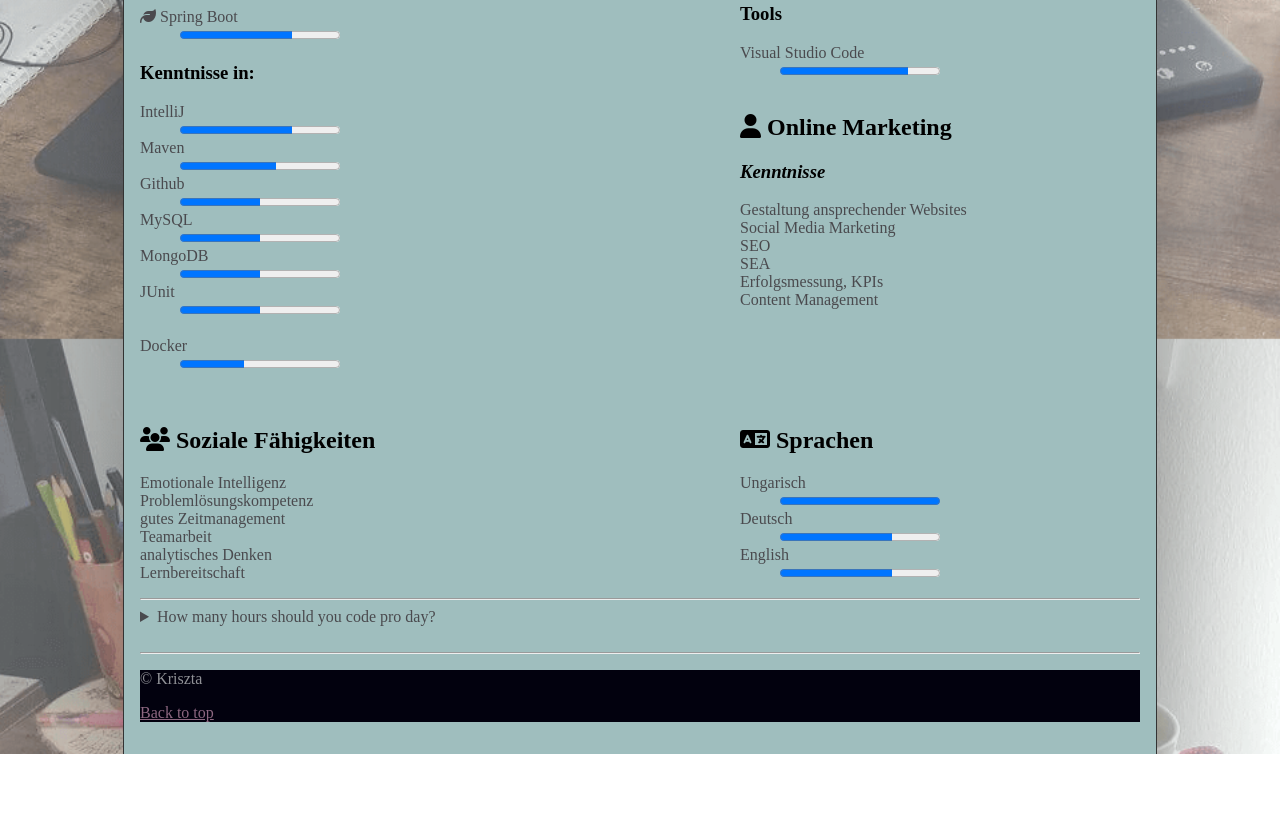
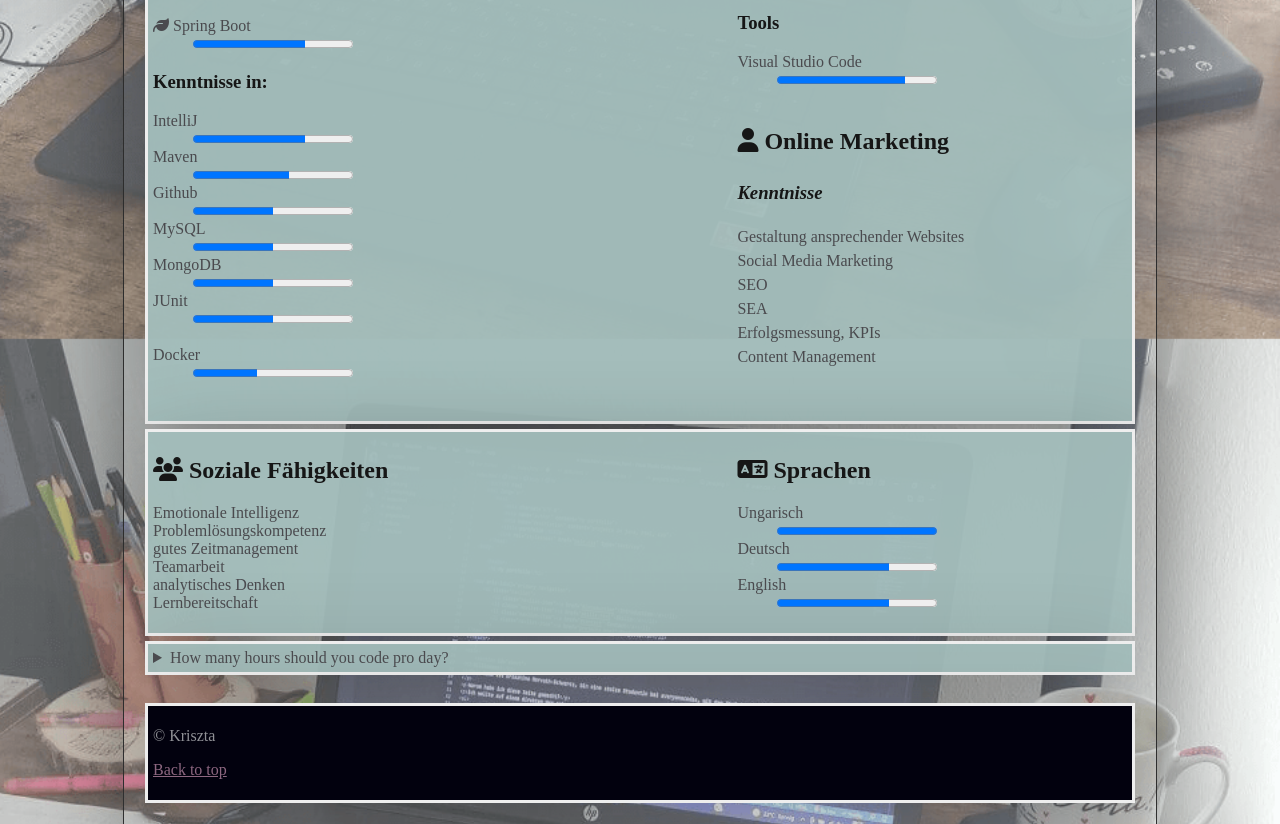
Before and after one commit to Kriszta0815/Kriszta0815.github.io, a plain HTML site: page skills.html in a window 1280 px wide. Shown: the part 538-1362 px from the top of the page. Before the commit the page ends 1292 px from the top, so only its background shows below. Drawn offline with Linux system fonts and the light colour scheme.

Commit message:
design changed

```diff
--- a/main.css
+++ b/main.css
@@ -14,7 +14,7 @@ html {
         padding: 1rem;
         border-left: 1px solid #333;
         border-right: 1px solid #333;
-        background-color: rgb(159, 190, 190);
+
         color: rgb(51, 51, 53);
         box-shadow: 0 2rem 6rem rgba(0,0,0,0.3);
         }
@@ -34,13 +34,15 @@ html {
 
         }
     .container {
+        background-color: rgb(163, 189, 187, 0.95);
         border: #eee solid;
         margin: 5px;
         padding: 5px;
+        box-shadow: 0 2rem 6rem rgba(0,0,0,0.3);
     }
 
     nav {
-        background-color: rgb(221, 211, 220);
+        background-color: #eee;
 
 
     }
@@ -66,18 +68,19 @@ html {
     .navlist-item :hover a{
         color:rgb(0, 10, 10);
     }
-    footer {
-        background-color: rgb(2, 1, 14);
-        color: rgb(144, 145, 150);
-    }
+
     .mypic {
         float:right;
 
     }
 
     .contact {
-        background-color: rgb(56, 78, 100);
+        background-color: rgba(66, 69, 75);
         color: #eee;
+        border: #eee solid;
+        margin: 5px;
+        padding: 5px;
+        box-shadow: 0 2rem 6rem rgba(0,0,0,0.3);
     }
 
     .htmlcode {
@@ -88,3 +91,15 @@ html {
     h2 {
         color: black;
     }
+    .htmlcode {
+        width: 25%;
+
+    }
+    .footer {
+        border: #eee solid;
+        margin: 5px;
+        padding: 5px;
+        background-color: rgb(2, 1, 14);
+        color: rgb(144, 145, 150);
+        box-shadow: 0 2rem 6rem rgba(0,0,0,0.3);
+    }
--- a/skills.css
+++ b/skills.css
@@ -1,4 +1,5 @@
 html {
+
     background-image: url("img/Unbenannt.png");
     background-attachment: fixed;
     background-size: cover;
@@ -13,7 +14,7 @@ html {
         padding: 1rem;
         border-left: 1px solid #333;
         border-right: 1px solid #333;
-        background-color: rgb(159, 190, 190);
+
         color: rgb(74, 74, 78);
         box-shadow: 0 2rem 6rem rgba(0,0,0,0.3);
         }
@@ -32,7 +33,7 @@ html {
         background-image: url("img/code2.png");
     }
     nav {
-        background-color: rgb(221, 211, 220);
+        background-color: #eee;
 
 
     }
@@ -58,16 +59,18 @@ html {
     .navlist-item :hover a{
         color:rgb(0, 10, 10);
     }
-    footer {
-        background-color: rgb(2, 1, 14);
-        color: rgb(144, 145, 150);
-    }
+
     .mypic {
         float:right;
 
     }
     .wrapper {
         overflow: hidden;
+        border: #eee solid;
+        margin: 5px;
+        padding: 5px;
+        background-color:  rgb(163, 189, 187, 0.95);
+        box-shadow: 0 2rem 6rem rgba(0,0,0,0.3);
     }
     .back{
         width:60%;
@@ -86,9 +89,18 @@ float:left;
     }
     .wrapper2 {
         overflow: hidden;
+        border: #eee solid;
+        margin: 5px;
+        padding: 5px;
+        background-color:  rgb(163, 189, 187, 0.95);
+        box-shadow: 0 2rem 6rem rgba(0,0,0,0.3);
+
+
+
     }
     .social{
         width:60%;
+
 
 Text-align:border-left;
 
@@ -103,5 +115,24 @@ Text-align:border-left;
 float:left;
     }
 h2, h3 {
-    color: black;
+    color: rgb(22, 22, 22);
 }
+
+.footer {
+    border: #eee solid;
+    margin: 5px;
+    padding: 5px;
+    background-color: rgb(2, 1, 14);
+    color: rgb(144, 145, 150);
+    box-shadow: 0 2rem 6rem rgba(0,0,0,0.3);
+}
+.container {
+    border: #eee solid;
+    margin: 5px;
+    padding: 5px;
+    background-color:  rgb(163, 189, 187, 0.95);
+    box-shadow: 0 2rem 6rem rgba(0,0,0,0.3);
+}
+.marketing {
+    line-height: 1.5;
+}
--- a/skills.html
+++ b/skills.html
@@ -10,7 +10,7 @@
     </head>
 <body>
 
-    <header>
+    <header class="container">
      <h1>My skills <img class="mypic" src="img/smileyMe.jpg" alt="can't be displayed"  width="20%" height="20%"></h1>
 
 <nav aria-label="primary navigation">
@@ -21,7 +21,7 @@
     </ul>
 </nav>
 </header>
-<hr>
+
 <main >
 
 <section class="wrapper">
@@ -76,7 +76,7 @@
     <dt> <i class="fa-brands fa-html5"></i> HTML5</dt>
     <dd><progress name="progress" min="1" max="10" value="8"></progress></dd>
     <dt><i class="fa-brands fa-css3"></i> CSS</dt>
-    <dd><progress name="progress" min="1" max="10" value="5"></progress></dd>
+    <dd><progress name="progress" min="1" max="10" value="6"></progress></dd>
 </dl>
 
 <h3> Tools </h3>
@@ -108,8 +108,10 @@
 
 
     </section>
+
 </section>
-<section class="wapper2">
+
+<section class="wrapper2">
 <section class="social" >
     <h2> <i class="fa-solid fa-users"></i> Soziale Fähigkeiten</h2>
 
@@ -137,8 +139,8 @@
     </dl>
 </section>
 </section>
-<hr>
-<section>
+
+<section class="container">
 <aside>
     <details>
         <summary>How many hours should you code pro day?</summary>
@@ -151,8 +153,8 @@
 
 
 </main>
-<hr>
-<footer>
+
+<footer class="footer">
     <p>&copy; Kriszta </p>
     <p><a href="#">Back to top</a></p>
 </footer>
```
Also changed, not shown: index.html (+6 -4 lines), projects.html (+6 -6 lines).
